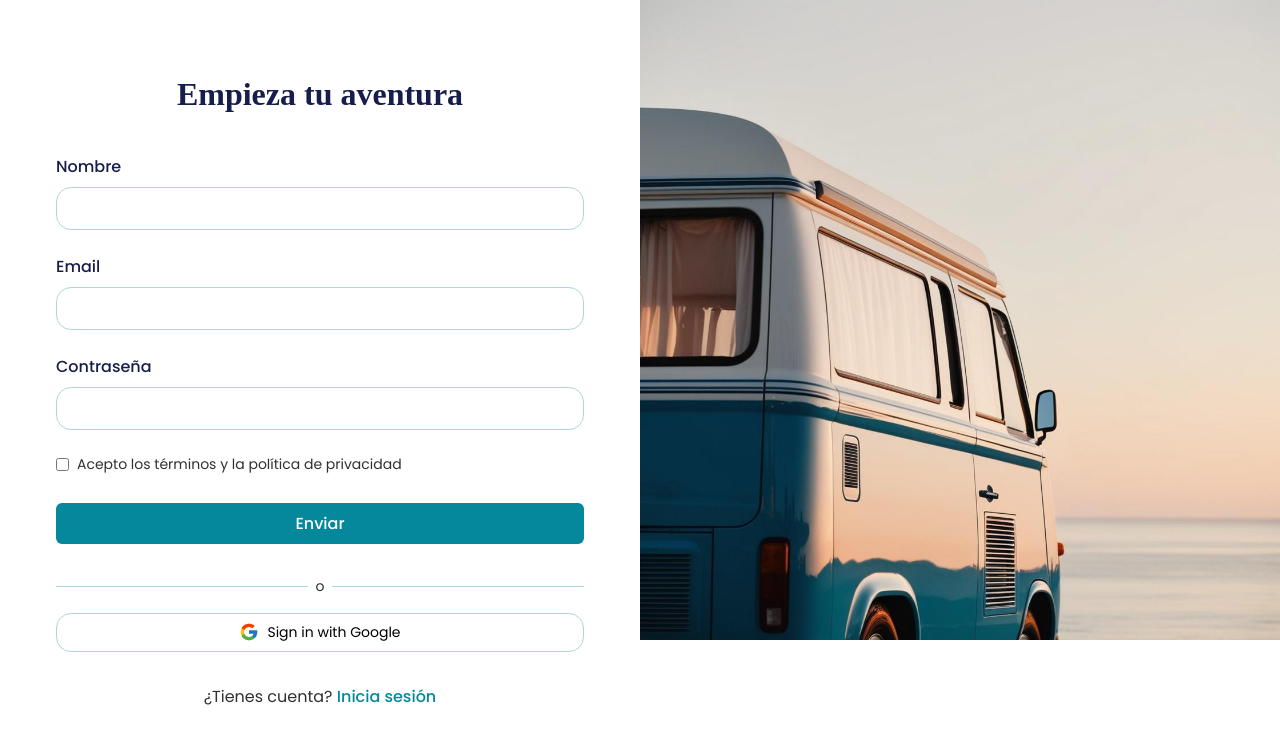
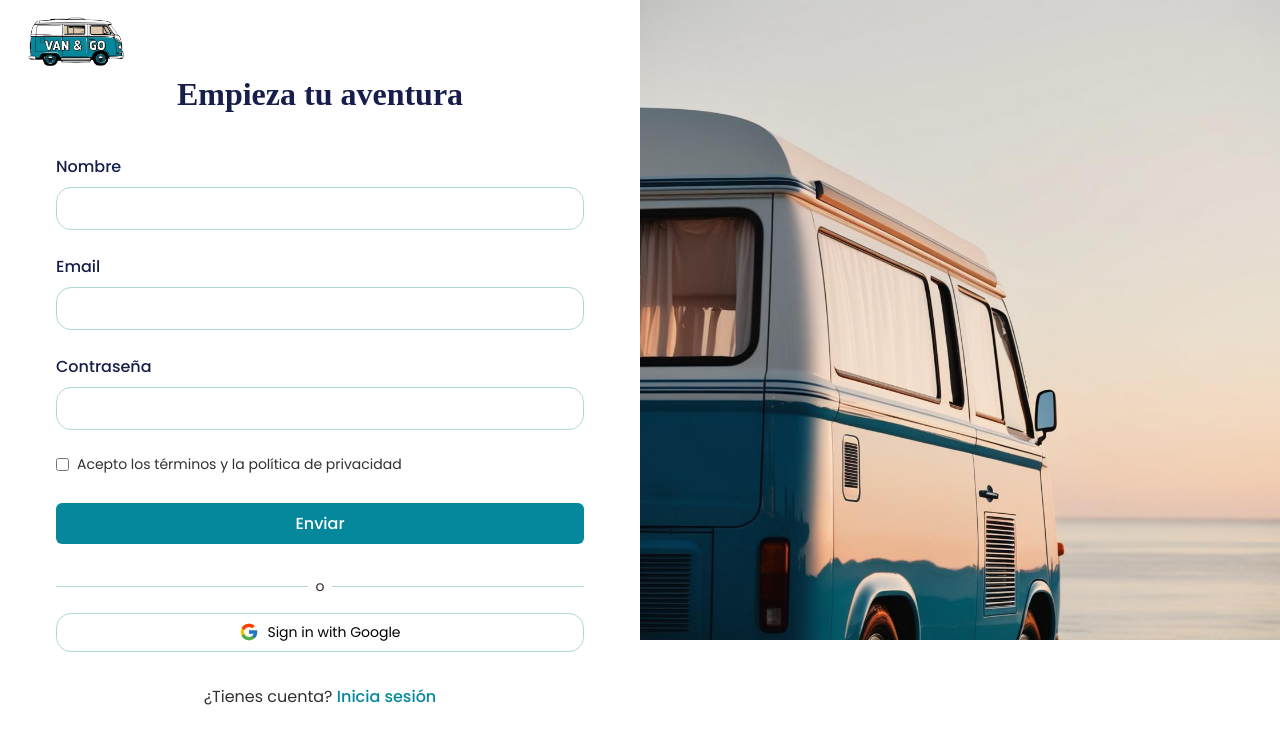
Before and after one commit to albaromero6/VanGo, an Angular app in the folder Front/: page /registro in a window 1280 px wide. Shown: the top 744 px of the page. Built offline with nearby package versions, Linux system fonts and the light colour scheme; a web font is replaced by a local one.

Commit message:
Añadido boton inicio a Login/Register

```diff
--- a/Front/src/app/pages/login/login.component.scss
+++ b/Front/src/app/pages/login/login.component.scss
@@ -7,6 +7,7 @@
     margin: 0;
     padding: 0;
     overflow: hidden;
+    position: relative;
 }
 
 .form-section {
@@ -181,3 +182,22 @@
     background-position: center;
     background-repeat: no-repeat;
 }
+
+.logo {
+    position: absolute;
+    top: 2%;
+    left: 2%;
+    width: 100px;
+    height: auto;
+    z-index: 10;
+    transition: transform 0.3s ease;
+
+    img {
+        width: 100%;
+        height: auto;
+    }
+
+    &:hover {
+        transform: scale(1.05);
+    }
+}
--- a/Front/src/app/pages/register/register.component.html
+++ b/Front/src/app/pages/register/register.component.html
@@ -1,5 +1,12 @@
 <div class="registro-container">
     <div class="form-section">
+
+        <div class="logo">
+            <a routerLink="/">
+              <img src="assets/img/Logo.png" alt="Van&Go">
+            </a>
+        </div>
+
         <h1>Empieza tu aventura</h1>
 
         <form class="registro-form">
--- a/Front/src/app/pages/register/register.component.scss
+++ b/Front/src/app/pages/register/register.component.scss
@@ -181,3 +181,22 @@
     background-position: center;
     background-repeat: no-repeat;
 }
+
+.logo {
+    position: absolute;
+    top: 2%;
+    left: 2%;
+    width: 100px;
+    height: auto;
+    z-index: 10;
+    transition: transform 0.3s ease;
+
+    img {
+        width: 100%;
+        height: auto;
+    }
+
+    &:hover {
+        transform: scale(1.05);
+    }
+}
```
Also changed, not shown: Front/src/app/pages/login/login.component.html (+8 -0 lines).
